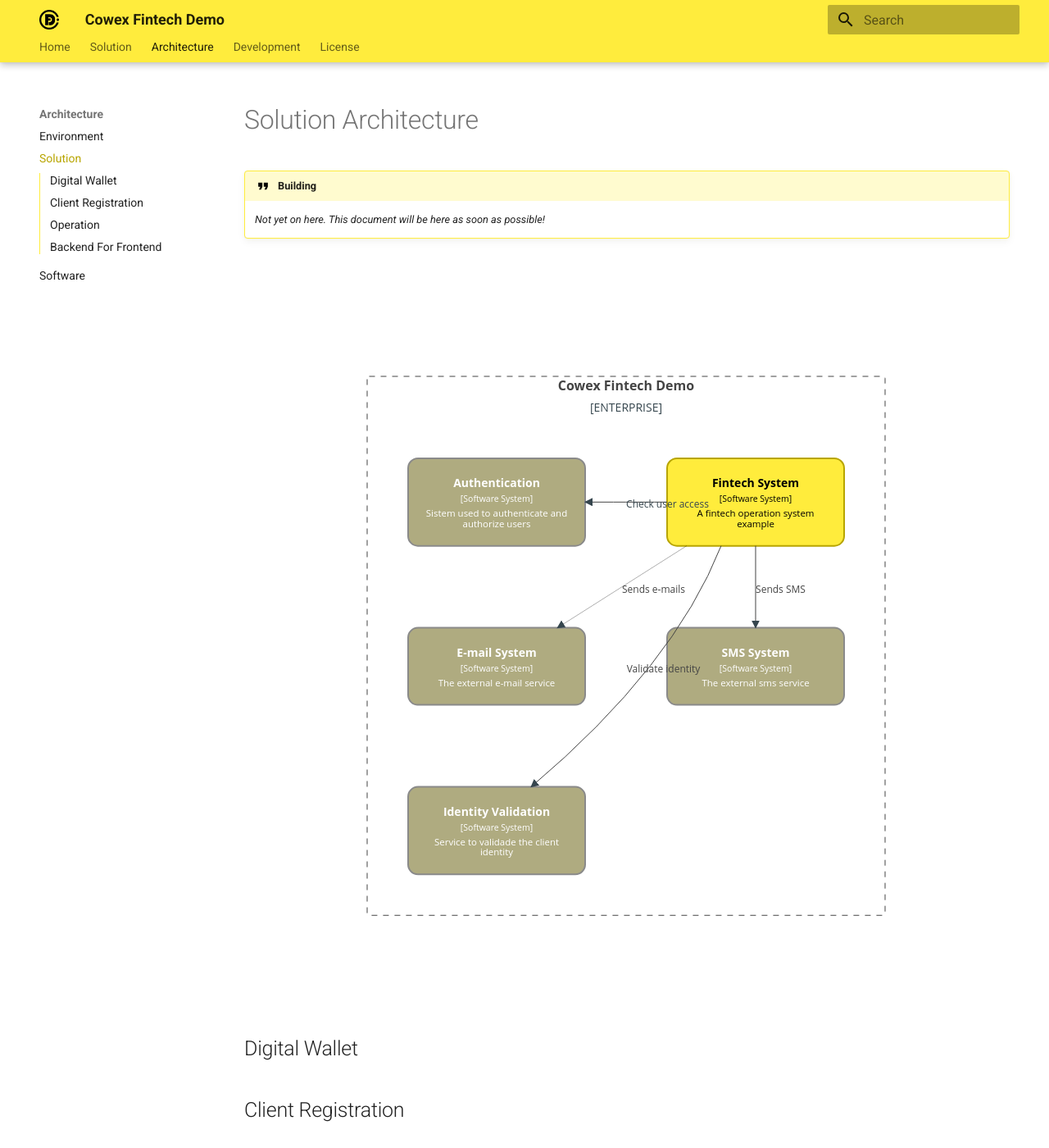
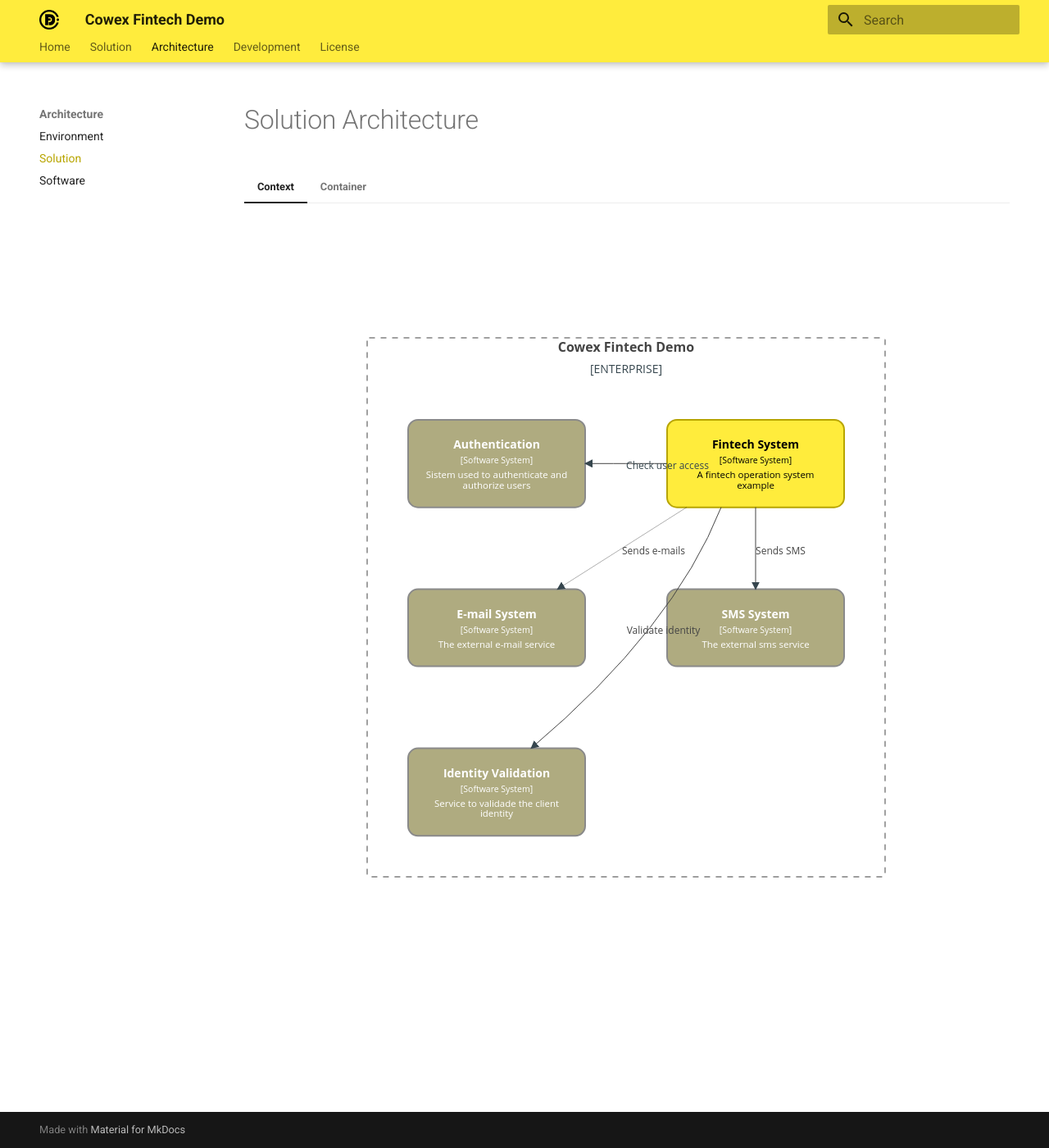
Before and after one commit to cowex-demo/codex-demo.github.io, an MkDocs documentation site: the page built from docs/architecture/solution.md, in a window 1280 px wide and 1400 px high. Shown: the whole window at 82% size. Built offline with MkDocs 1.6.1 and Material for MkDocs 9.7.7, drawn with Linux system fonts in a browser that asks for light colours; some of the changed text lies outside the part shown.

Commit message:
Organize the architecture and development pages

````diff
--- a/docs/architecture/solution.md
+++ b/docs/architecture/solution.md
@@ -1,39 +1,30 @@
 # Solution Architecture
 
-!!! quote "Building"
-    Not yet on here. This document will be here as soon as possible!
 
-```mermaid
-C4Context
-    Enterprise_Boundary(enterprise, "Cowex Fintech Demo") {
-        System_Ext(login, "Authentication", "Sistem used to authenticate and authorize users")
-        System(fintech, "Fintech System", "A fintech operation system example ")
-        System_Ext(email, "E-mail System", "The external e-mail service")
-        System_Ext(sms, "SMS System", "The external sms service")
-        System_Ext(identity, "Identity Validation", "Service to validade the client identity")
-    }
+=== "Context"
+    ```mermaid
+    C4Context
+        Enterprise_Boundary(enterprise, "Cowex Fintech Demo") {
+            System_Ext(login, "Authentication", "Sistem used to authenticate and authorize users")
+            System(fintech, "Fintech System", "A fintech operation system example ")
+            System_Ext(email, "E-mail System", "The external e-mail service")
+            System_Ext(sms, "SMS System", "The external sms service")
+            System_Ext(identity, "Identity Validation", "Service to validade the client identity")
+        }
 
-    Rel(fintech, email, "Sends e-mails")
-    Rel(fintech, sms, "Sends SMS")
-    Rel(fintech, identity, "Validate identity")
-    Rel(fintech, login, "Check user access")
+        Rel(fintech, email, "Sends e-mails")
+        Rel(fintech, sms, "Sends SMS")
+        Rel(fintech, identity, "Validate identity")
+        Rel(fintech, login, "Check user access")
 
-    UpdateElementStyle(fintech, $fontColor="black", $bgColor="#ffec3c", $borderColor="#b8a500")
+        UpdateElementStyle(fintech, $fontColor="black", $bgColor="#ffec3c", $borderColor="#b8a500")
 
-    UpdateElementStyle(email, $textColor="black", $bgColor="#afab80", $offsetX="5")
-    UpdateElementStyle(sms, $textColor="black", $bgColor="#afab80", $offsetX="5")
-    UpdateElementStyle(identity, $textColor="black", $bgColor="#afab80", $offsetX="5")
-    UpdateElementStyle(login, $textColor="black", $bgColor="#afab80", $offsetX="5")
-```
+        UpdateElementStyle(email, $textColor="black", $bgColor="#afab80", $offsetX="5")
+        UpdateElementStyle(sms, $textColor="black", $bgColor="#afab80", $offsetX="5")
+        UpdateElementStyle(identity, $textColor="black", $bgColor="#afab80", $offsetX="5")
+        UpdateElementStyle(login, $textColor="black", $bgColor="#afab80", $offsetX="5")
+    ```
 
+=== "Container"
 
-## Digital Wallet
-
-
-## Client Registration
-
-
-## Operation
-
-
-## Backend For Frontend
+    Todo
````
Also changed, not shown: docs/architecture/environment.md (+14 -0 lines), docs/architecture/software.md (+29 -0 lines), docs/index.md (+2 -2 lines).
